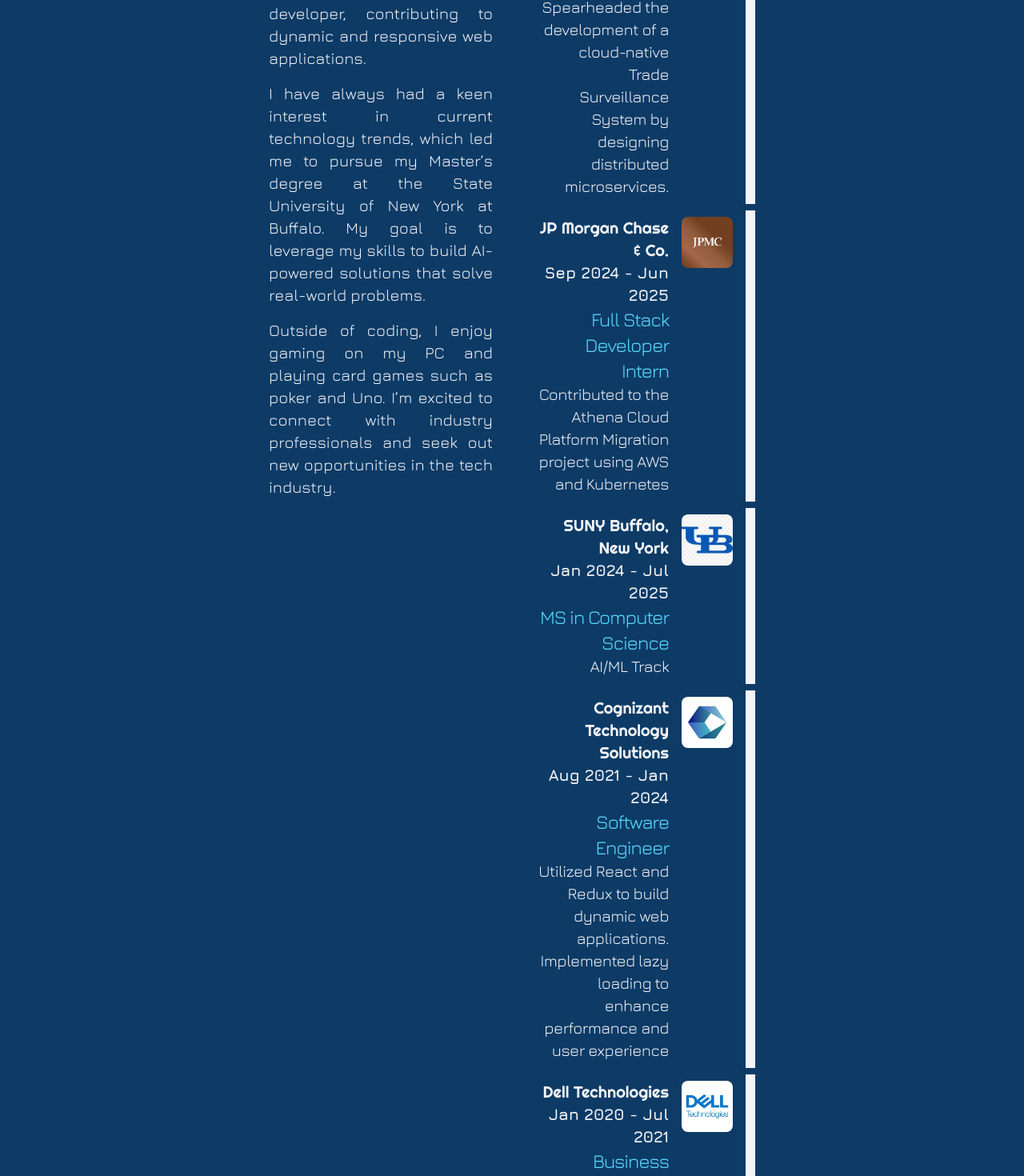
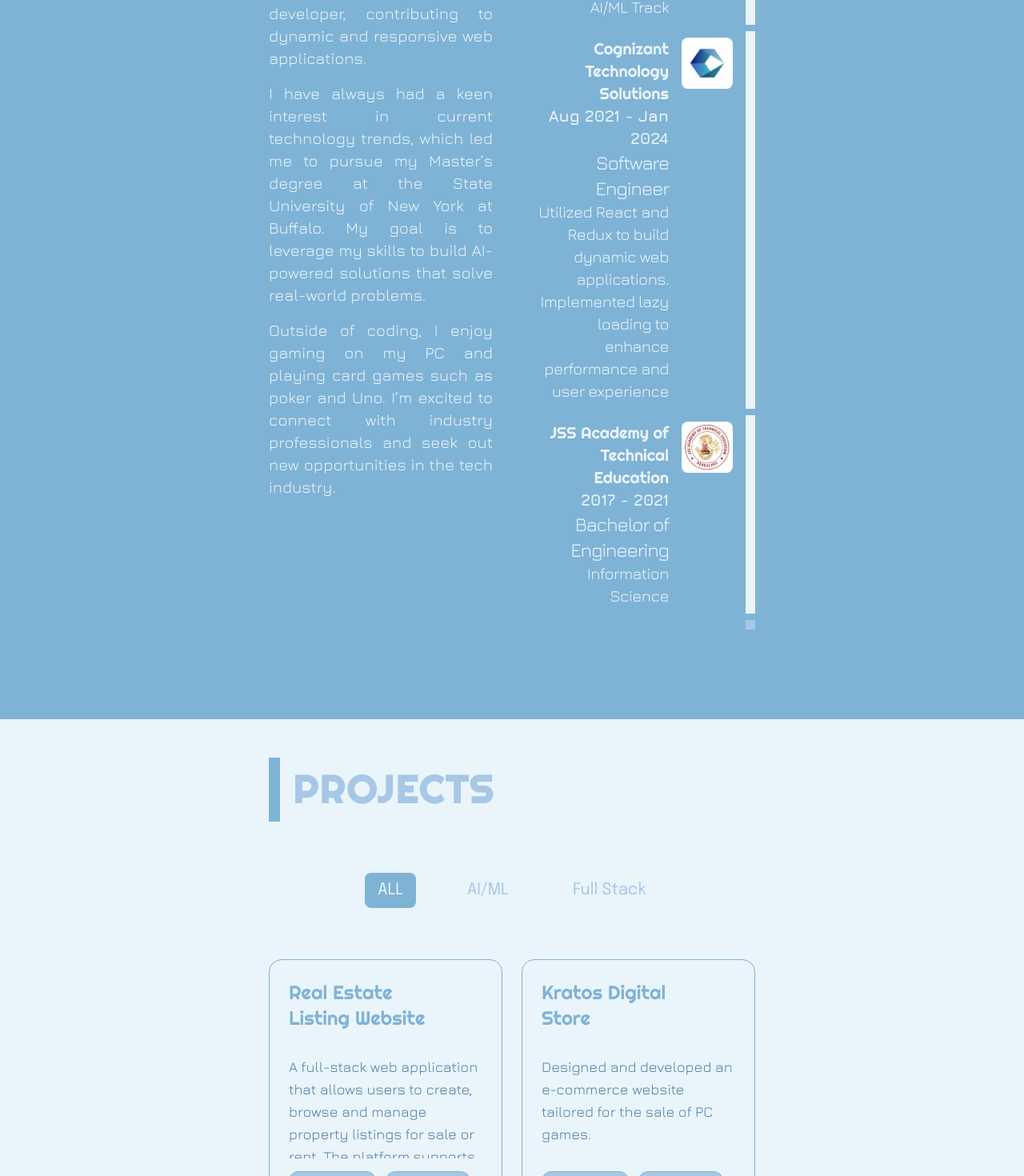
Before and after one commit to kira2406/kp-portfolio, a React (Vite) app: page / in a window 1280 px wide. Shown: the part 1209-2679 px from the top of the page at 80% size. Built offline with nearby package versions, Linux system fonts and the light colour scheme.

Commit message:
Added pastel effects

```diff
--- a/src/components/ProjectCard.jsx
+++ b/src/components/ProjectCard.jsx
@@ -37,53 +37,65 @@
   return (<>
     {isLargeScreen ?
 
-    <motion.div
-    initial={{opacity:0, y:70}}
-    whileInView={{opacity:1, y:0}}
-    transition={{duration: 0.5}}
-    viewport={{ once: true }}
-    className="bg-light-secondary p-4 md:p-6 lg:p-8 grid grid-cols-1 md:grid-cols-[1fr_2fr] lg:grid-cols-[2fr_10fr] hover:shadow-xl hover:-translate-y-2 duration-300 rounded-xl transform transition-all">
-      {thumbnail ? <img src={thumbnail} className="mb-4 md:mb-0 pr-0 md:pr-4"/>: <div></div>}
+    <div
+  className="group self-start bg-light-background border border-light-secondary rounded-2xl p-5 md:p-6 flex flex-col justify-between hover:shadow-xl hover:-translate-y-2 transition-all duration-300"
+>
   <div>
-        <div className="grid grid-cols-[1fr_1fr] md:grid-cols-[8fr_2fr] lg:grid-cols-[10fr_2fr] mb-4 md:mb-0"><h1 className="text-light-background text-xl md:text-2xl font-righteous pb-4">
+    <div className="grid grid-cols-[1fr_auto] md:grid-cols-[8fr_2fr] lg:grid-cols-[10fr_2fr] gap-3 mb-4">
+      <h1 className="text-light-secondary text-xl md:text-2xl font-righteous pb-4">
         {title}
       </h1>
-        {deployedLink && <button className="bg-light-red rounded-lg md:rounded-xl lg:rounded-xl font-jura text-sm md:text-base lg:text-lg py-2 px-" onClick={()=>handleURLClick(deployedLink)}>OPEN APP</button>}
-        {viewDetailsBtn && <button className="bg-light-red rounded-md md:rounded-xl lg:rounded-xl font-jura text-sm md:text-base lg:text-lg py-2 px-0 m-2" onClick={()=>handleURLClick(`/projects/${project?.viewDetails}`)}>View Details</button>}
+
+
     </div>
+
+    <div className="overflow-hidden max-h-32 group-hover:max-h-96 transition-all duration-500 ease-in-out">
       {desc.map((content, key) => (
         <p
           key={key}
-            className="text-lg md:text-xl font-jura text-gray-200 text-justify"
+          className="text-base md:text-lg font-jura text-dark-secondary leading-8 text-left mb-2"
         >
           {content}
         </p>
       ))}
-        {(githubLink || deployedLink) && (
-          <div
-            className="text-light-background flex flex-row items-center font-jura pt-2"
+    </div>
 
+     {(githubLink || deployedLink || viewDetailsBtn) && (
+      <div className="flex flex-wrap gap-3 items-center pt-4">
+        {githubLink && (
+          <button
+            className="flex items-center gap-2 bg-light-primary border border-light-secondary rounded-lg md:rounded-xl font-jura text-sm md:text-base py-2 px-4 text-light-text"
+            onClick={() => handleURLClick(githubLink)}
           >
-            <FaGithub className="mr-2" />
-            <span className="cursor-pointer hover:text-lightblue" onClick={() => handleURLClick(githubLink)}>{githubLink}</span>
+            <FaGithub />
+            GitHub
+          </button>
+        )}
+
+        {deployedLink && (
+          <button
+            className="bg-light-primary border border-light-secondary text-light-text rounded-lg md:rounded-xl font-jura text-sm md:text-base py-2 px-4"
+            onClick={() => handleURLClick(deployedLink)}
+          >
+            OPEN APP
+          </button>
+        )}
+
+        {viewDetailsBtn && (
+          <button
+            className="bg-light-primary border border-light-secondary text-light-text rounded-lg md:rounded-xl font-jura text-sm md:text-base py-2 px-4"
+            onClick={() => handleURLClick(`/projects/${project?.viewDetails}`)}
+          >
+            View Details
+          </button>
+        )}
       </div>
     )}
-        <div className="pt-4 flex flex-wrap">
-          {techs.map((tech, index) =>
-              <img
-                key={index}
-                src={tech}
-                alt={tech}
-                title={tech}
-                className="h-8 mr-2 mb-2"
-              />
-          )}
+
   </div>
 </div>
-    </motion.div>
     :
-    <div initial={{opacity:0, y:70}} whileInView={{opacity:1, y:0}} transition={{duration: 0.5}} className="bg-light-secondary p-4 md:p-6 lg:p-8 grid grid-cols-1 md:grid-cols-[1fr_2fr] lg:grid-cols-[2fr_10fr] hover:shadow-xl hover:-translate-y-2 duration-300 rounded-xl transform transition-all">
-      {thumbnail ? <img src={thumbnail} className="mb-4 md:mb-0 pr-0 md:pr-4"/>: <div></div>}
+    <div className="bg-light-background p-4 md:p-6 lg:p-8 grid grid-cols-1 md:grid-cols-[1fr_2fr] lg:grid-cols-[2fr_10fr] hover:shadow-xl hover:-translate-y-2 duration-300 rounded-xl transform transition-all border border-light-secondary">
       <div>
         <div className="grid grid-cols-[2fr_1fr] md:grid-cols-[8fr_2fr] lg:grid-cols-[10fr_2fr] mb-4 md:mb-0"><h1 className="text-light-background text-lg md:text-2xl font-righteous pb-4">
           {title}
@@ -108,13 +120,13 @@
             <span className="cursor-pointer hover:text-lightblue" onClick={() => handleURLClick(githubLink)}>{githubLink}</span>
           </div>
         )}
-        <div className="pt-4 flex flex-wrap">
+        {/* <div className="pt-4 flex flex-wrap">
           {techs.map((tech, key) => (
             <span className="px-3 md:px-4 mr-2 md:mr-4 bg-lightblue rounded-lg md:rounded-xl font-jura text-sm md:text-base" key={key}>
               {tech}
             </span>
           ))}
-        </div>
+        </div> */}
       </div>
     </div>
     }
--- a/src/components/Timeline.jsx
+++ b/src/components/Timeline.jsx
@@ -43,7 +43,13 @@
 
 const LeftEventCard = ({heading, year, course, description, logo}) => {
     return (<div className='flex flex-row-reverse gap-x-4 p-2 items-start'>
-        <img src={logo} className='mx-auto h-16 rounded-lg'/>
+        <div className="w-16 h-16 rounded-lg bg-white flex items-center justify-center overflow-hidden shrink-0">
+        <img
+          src={logo}
+          alt={heading}
+          className="w-full h-full object-contain p-1"
+        />
+      </div>
         <div className='flex flex-col items-end'>
             <div className='text-base md:text-xl font-righteous text-light-background text-right'>{heading}</div>
             <div className='text-base md:text-xl font-jura text-light-background text-right font-bold'>{year}</div>
--- a/src/constants/index.js
+++ b/src/constants/index.js
@@ -1,4 +1,4 @@
-import UBLogo from "./../assets/ub_logo.png";
+import UBLogo from "./../assets/ub_logo.jpg";
 import JSSLogo from "./../assets/jssate_logo.jpg";
 import CTSLogo from "./../assets/cts_logo.jpg";
 import PythonLogo from "./../assets/python.jpg";
@@ -20,28 +20,10 @@
 import SKLearnLogo from "./../assets/sklearn.png"
 import PokereignsThumb from "./../assets/pokereigns.png"
 import AirflowLogo from "./../assets/airflow.png"
-import JPMCLogo from "./../assets/jpmc_logo.jpeg"
-import DellLogo from "./../assets/dell_logo.jpeg"
 
 export * from './projectDetails'
 
 export const events = [
-    {
-        heading: "JP Morgan Chase & Co.",
-        year: "Jul 2024 - Present",
-        course: "Full Stack Developer",
-        description: "Spearheaded the development of a cloud-native Trade Surveillance System by designing distributed microservices.",
-        logo: JPMCLogo,
-        direction: "left"
-    },
-    {
-        heading: "JP Morgan Chase & Co.",
-        year: "Sep 2024 - Jun 2025",
-        course: "Full Stack Developer Intern",
-        description: "Contributed to the Athena Cloud Platform Migration project using AWS and Kubernetes",
-        logo: JPMCLogo,
-        direction: "left"
-    },
     {
         heading: "SUNY Buffalo, New York",
         year: "Jan 2024 - Jul 2025",
@@ -56,14 +38,6 @@
         course: "Software Engineer",
         description: "Utilized React and Redux to build dynamic web applications. Implemented lazy loading to enhance performance and user experience",
         logo: CTSLogo,
-        direction: "left"
-    },
-    {
-        heading: "Dell Technologies",
-        year: "Jan 2020 - Jul 2021",
-        course: "Business Analyst, React Developer",
-        description: "Architected the Product Lifecycle Management Tool from the ground up.",
-        logo: DellLogo,
         direction: "left"
     },
     {
--- a/src/index.css
+++ b/src/index.css
@@ -17,3 +17,16 @@
 *{
     @apply transition-colors duration-300
 }
+
+@keyframes marquee {
+  0% {
+    transform: translateX(0);
+  }
+  100% {
+    transform: translateX(-50%);
+  }
+}
+
+.animate-marquee {
+  animation: marquee 22s linear infinite;
+}
--- a/src/pages/Contact.jsx
+++ b/src/pages/Contact.jsx
@@ -15,7 +15,7 @@
 const Contact = ({ handleResumeDownload }) => {
   const handleLinkedIn = () => {
     window.open(
-      "https://www.linkedin.com/in/kushwanth-p",
+      "https://www.linkedin.com/in/kushwanth-parameshwaraiah-425ab43ab/",
       "_blank"
     );
   };
@@ -27,7 +27,7 @@
     window.open("https://leetcode.com/u/kira2402/", "_blank");
   };
   const handleInstagram = () => {
-    window.open("https://www.instagram.com/echoes_of_k/", "_blank");
+    window.open("https://www.instagram.com/echoes_of_kp/", "_blank");
   };
   const handleHandshake = () => {
     window.open(
--- a/src/pages/Home.jsx
+++ b/src/pages/Home.jsx
@@ -39,11 +39,11 @@
                 <span className="text-light-primary dark:text-dark-primary">
                   Kush
                 </span>
-                <span className="text-light-gray dark:text-dark-gray">
+                <span className="text-light-secondary dark:text-dark-secondary">
                   wanth
                 </span>
               </motion.div>
-              <motion.div initial={{x:-50, opacity:0}} animate={{x:0, opacity:1}} transition={{duration:0.5, delay:2.5}} className="text-light-gray dark:text-dark-gray m-0 font-righteous text-3xl md:text-4xl lg:text-6xl font-bold tracking-normal md:tracking-wider">
+              <motion.div initial={{x:-50, opacity:0}} animate={{x:0, opacity:1}} transition={{duration:0.5, delay:2.5}} className="text-light-secondary dark:text-dark-secondary m-0 font-righteous text-3xl md:text-4xl lg:text-6xl font-bold tracking-normal md:tracking-wider">
                 Parameshwaraiah
               </motion.div>
               <motion.div initial={{y:-50, opacity:0}} animate={{y:0, opacity:1}} transition={{duration:0.5, delay:3}} className="m-0 font-jura text-base md:text-2xl lg:text-3xl text-light-text dark:text-dark-text">
--- a/src/pages/Projects.jsx
+++ b/src/pages/Projects.jsx
@@ -13,21 +13,21 @@
   }, [selected])
 
   return (
-    <div id="projects" className="bg-light-primary dark:bg-dark-primary">
+    <div id="projects" className="bg-light-background dark:bg-dark-primary">
       <div className="mx-4 md:mx-16 lg:mx-80 min-h-screen py-4 md:py-6 lg:py-8">
         <div className="flex gap-4 px-4 py-2 md:p-4">
-        <div className="border-l-[14px] border-light-secondary p-4 text-white text-3xl md:text-4xl lg:text-5xl font-righteous font-bold tracking-wider">
+        <div className="border-l-[14px] border-light-secondary p-4 text-light-primary text-3xl md:text-4xl lg:text-5xl font-righteous font-bold tracking-wider">
         PROJECTS
         </div>
         </div>
 
         <div className='p-12 flex justify-center space-x-12 '>
-          <button className={selected == "ALL" ? "font-epilogue text-light-background text-base lg:text-xl bg-light-secondary px-4  lg:py-2 rounded-lg":"font-epilogue text-light-background text-base lg:text-xl px-4 py-2 rounded-lg"} onClick={()=>handleChange("ALL")}>ALL</button>
-          <button className={selected == "AIML" ? "font-epilogue text-light-background text-base lg:text-xl bg-light-secondary px-4 lg:py-2 rounded-lg":"font-epilogue text-light-background text-base lg:text-xl px-4 py-2 rounded-lg"} onClick={()=>handleChange("AIML")}>AI/ML</button>
-          <button className={selected == "FS" ? "font-epilogue text-light-background text-base lg:text-xl bg-light-secondary px-4 lg:py-2 rounded-lg":"font-epilogue text-light-background text-base lg:text-xl px-4 py-2 rounded-lg"} onClick={()=>handleChange("FS")}>Full Stack</button>
+          <button className={selected == "ALL" ? "font-epilogue text-light-background text-base lg:text-xl bg-light-secondary px-4  lg:py-2 rounded-lg":"font-epilogue text-light-primary text-base lg:text-xl px-4 py-2 rounded-lg"} onClick={()=>handleChange("ALL")}>ALL</button>
+          <button className={selected == "AIML" ? "font-epilogue text-light-background text-base lg:text-xl bg-light-secondary px-4 lg:py-2 rounded-lg":"font-epilogue text-light-primary text-base lg:text-xl px-4 py-2 rounded-lg"} onClick={()=>handleChange("AIML")}>AI/ML</button>
+          <button className={selected == "FS" ? "font-epilogue text-light-background text-base lg:text-xl bg-light-secondary px-4 lg:py-2 rounded-lg":"font-epilogue text-light-primary text-base lg:text-xl px-4 py-2 rounded-lg"} onClick={()=>handleChange("FS")}>Full Stack</button>
         </div>
 
-        <div className='p-4 grid grid-cols-1 gap-8'>
+        <div className='p-4 grid grid-cols-1 lg:grid-cols-2 gap-6 items-start'>
           {filteredProjects?.map((project, key)=><Fragment key={key}><ProjectCard project={project}/></Fragment>)}
         </div>
       </div>
--- a/src/pages/Tech.jsx
+++ b/src/pages/Tech.jsx
@@ -1,39 +1,93 @@
-import React, { Fragment } from 'react'
+import React, { Fragment, useMemo } from "react";
 
-const Tech = ({skills}) => {
+const SkillsMarquee = ({ items }) => {
+  const loopSkills = [...items, ...items];
+
   return (
-    <div id="skills"
-    className="dark:bg-dark-background bg-light-background py-8 min-h-screen h-full">
+    <section className="w-full overflow-hidden py-8">
+      <div className="relative">
+        <div className="pointer-events-none absolute left-0 top-0 h-full w-16 md:w-24 bg-gradient-to-r from-light-primary to-transparent z-10" />
+        <div className="pointer-events-none absolute right-0 top-0 h-full w-16 md:w-24 bg-gradient-to-l from-light-primary to-transparent z-10" />
+
+        <div className="flex w-max gap-4 animate-marquee">
+          {loopSkills.map((skill, index) => (
+            <span
+              key={`${skill}-${index}`}
+              className="whitespace-nowrap px-5 py-2 rounded-full bg-light-background text-light-secondary border border-light-secondary/20 shadow-sm text-sm md:text-base font-medium"
+            >
+              {skill}
+            </span>
+          ))}
+        </div>
+      </div>
+    </section>
+  );
+};
+
+const Tech = ({ skills }) => {
+  const allSkills = useMemo(() => {
+    return skills.flatMap((group) =>
+      group.tech.map((item) => item.desc)
+    );
+  }, [skills]);
+
+  return (
+    <div
+      id="skills"
+      className="dark:bg-dark-background bg-light-primary py-8"
+    >
       <div className="mx-4 md:mx-16 lg:mx-80 py-4 md:py-6 lg:py-8">
         <div className="flex gap-4 px-4 py-2 md:p-4">
-        <div className="border-l-[14px] border-light-primary p-4 text-light-secondary dark:text-dark-text text-3xl md:text-4xl lg:text-5xl font-righteous font-bold tracking-wider">
+          <div className="border-l-[14px] border-light-secondary p-4 text-light-background dark:text-dark-text text-3xl md:text-4xl lg:text-5xl font-righteous font-bold tracking-wider">
             SKILLS
           </div>
         </div>
-        <div className='w-full py-10 grid grid-cols-1 md:grid-cols-2 lg:grid-cols-4 justify-center items-start px-8 md:px-0'>
-        {skills.map((parentSkill, key)=>(
+
+        <SkillsMarquee items={allSkills} />
+
+        {/* <div className="w-full py-10 grid grid-cols-1 md:grid-cols-2 lg:grid-cols-4 gap-6 justify-center items-start px-8 md:px-0">
+          {skills.map((parentSkill, key) => (
             <Fragment key={key}>
-            <div className='w-full lg:w-64 px-4 py-6 my-4 bg-white dark:bg-gray-800 rounded-xl transform transition-all hover:-translate-y-2 duration-300  shadlow-lg dark:shadow-light-secondary hover:shadow-xl items-center'>
+              <div className="w-full lg:w-64 px-4 py-6 my-4 bg-light-background dark:bg-gray-800 rounded-xl transform transition-all hover:-translate-y-2 duration-300 shadow-lg hover:shadow-xl items-center">
+                <h2 className="font-epilogue text-lg py-2 text-center text-light-secondary dark:text-dark-text">
+                  {parentSkill.heading}
+                </h2>
 
-              <h2 className='font-epilogue text-lg py-2 text-center text-light-secondary dark:text-dark-text'>{parentSkill.heading}</h2>
-              {parentSkill.tech.map((skill, key)=>(
+                {parentSkill.tech.map((skill, key) => (
                   <Fragment key={key}>
-                  <div className={skill.logo?'grid grid-cols-2 py-2':'grid grid-cols-1 py-2 place-items-center'}>
-                    {skill.logo && <img src={skill.logo} className='h-8 place-self-center'/>}
-                    <p className={skill.logo?'font-jura text-xl text-gray-400':'font-jura text-xl text-gray-400 text-center'}>{skill.desc}</p>
+                    <div
+                      className={
+                        skill.logo
+                          ? "grid grid-cols-2 py-2"
+                          : "grid grid-cols-1 py-2 place-items-center"
+                      }
+                    >
+                      {skill.logo && (
+                        <img
+                          src={skill.logo}
+                          alt={skill.desc}
+                          className="h-8 place-self-center"
+                        />
+                      )}
+                      <p
+                        className={
+                          skill.logo
+                            ? "font-jura text-xl text-gray-400"
+                            : "font-jura text-xl text-gray-400 text-center"
+                        }
+                      >
+                        {skill.desc}
+                      </p>
                     </div>
                   </Fragment>
                 ))}
               </div>
-
             </Fragment>
           ))}
-
-        </div>
-
+        </div> */}
       </div>
     </div>
-  )
-}
+  );
+};
 
-export default Tech
+export default Tech;
--- a/tailwind.config.js
+++ b/tailwind.config.js
@@ -12,26 +12,26 @@
       },
       colors:{
         light:{
-          primary: '#009FB7',
-          secondary:'#0D3B66',
-          background: '#F4F4F8',
-          text: '#242038',
-          gray: '#6E7E85',
-          red: '#4CB963'
+          primary: '#A7C7E7',
+          secondary:'#7FB3D5',
+          background: '#EAF4FB',
+          text: '#2E3A59',
+          gray: '#9AAFC3',
+          accent: '#B8E1FF'
 
         },
         dark:{
-          primary: '#009FB7',
-          secondary:'#0D3B66',
-          background: '#12130F',
-          text: '#F4F4F8',
-          gray: '#6E7E85'
-
+          primary: '#6CA6CD',
+          secondary: '#4F7FA8',   // deeper muted blue
+          background: '#0F172A',  // dark navy base
+          text: '#E6F0FA',        // soft light blue-white
+          gray: '#7A8FA6',
+          accent: '#89C2D9'
         },
         'primary':'#30DFC4',
-        'darkblue':'#100842',
+        'darkblue':'#EAF4FF',
         'darkgreen':'#1D8676',
-        'lightblue': '#5ADBFF',
+        'lightblue': '#EAF4FF',
         'mintwhite':'#E6FDFF',
         'night':'#12130F',
         'ghostwhite':'#FFFAFF'
```
Also changed, not shown: src/assets/ub_logo.jpg, 1 other file (tests, documents, lock files or other folders). Lines whose indentation alone changed are shown as unchanged.
